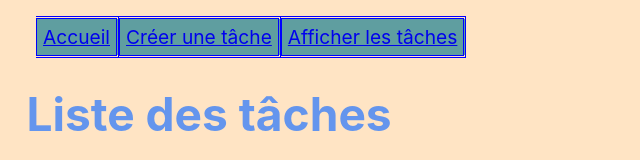
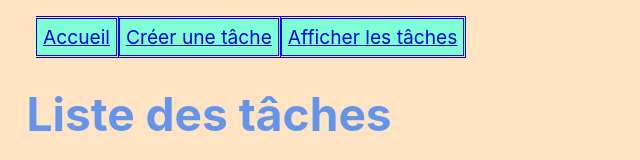
Before and after one commit to thesuprememexican2000/hello-react, a React (Create React App) app: page /get_task in a window 1280 px wide. Shown: the top 160 px of the page, without its empty margins (0-640 px from the left). Built offline with nearby package versions, Linux system fonts and the light colour scheme; no server answers.

Commit message:
style finish

```diff
--- a/src/components/GetTask.js
+++ b/src/components/GetTask.js
@@ -19,9 +19,7 @@ function GetTask() {
         let path = `/get_task/update/${id}/${title}/${desc}/${status}`
         navigate(path);
     }
-    const updateTask = (id,title,desc,status) => {
-        return `/get_task/update/${id}/${title}/${desc}/${status}`
-    }
+
     const deleteTask = async (id) => {
         try {
           const response = await axios.delete(`http://localhost:3001/deleteTask/${id}`);
--- a/src/css/style.css
+++ b/src/css/style.css
@@ -8,7 +8,7 @@ ul#menu li {
 }
 
 #menu {
-    background-color:cadetblue;
+    background-color:aquamarine;
     width: fit-content;
     padding: 0;
     padding-top: 5px;
```
